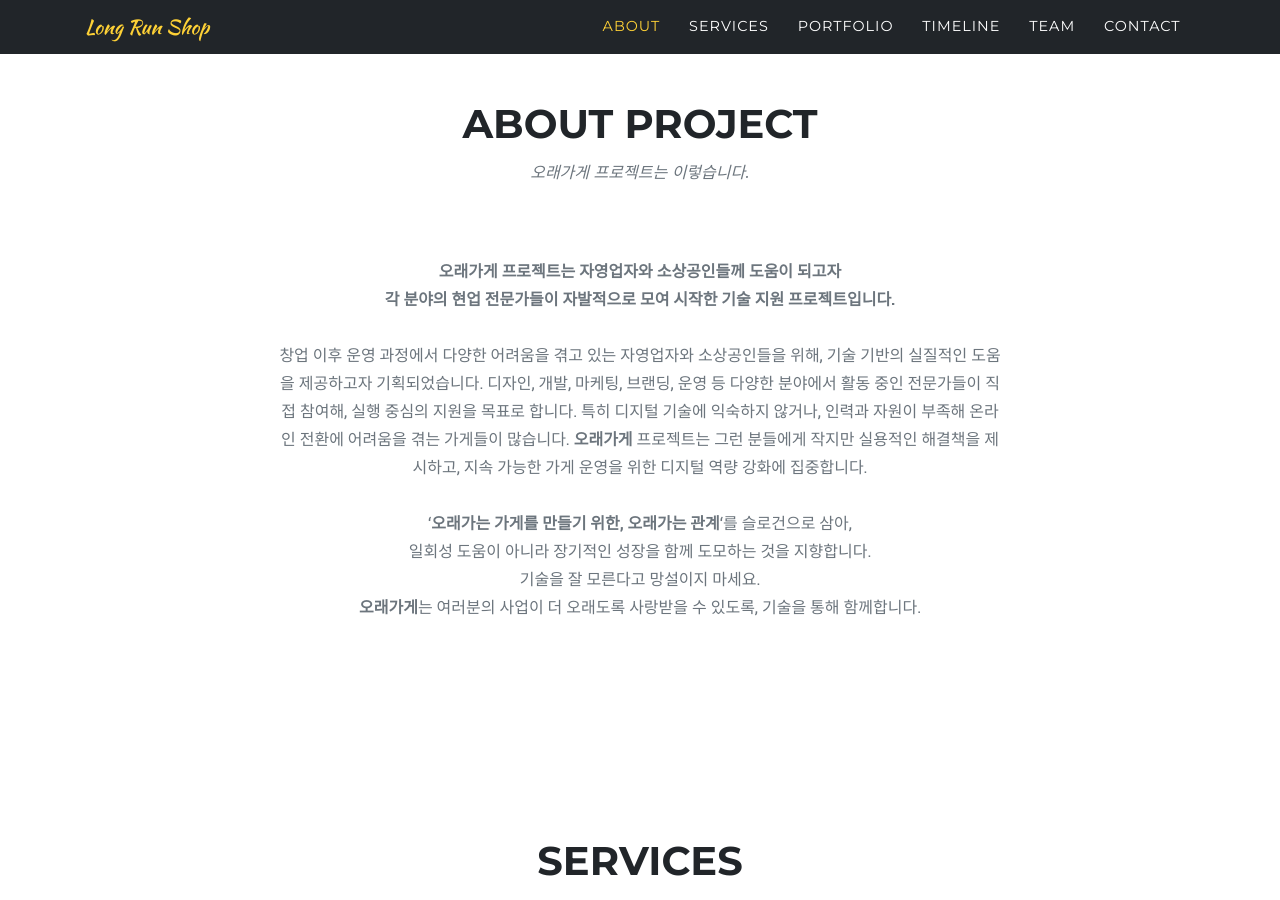
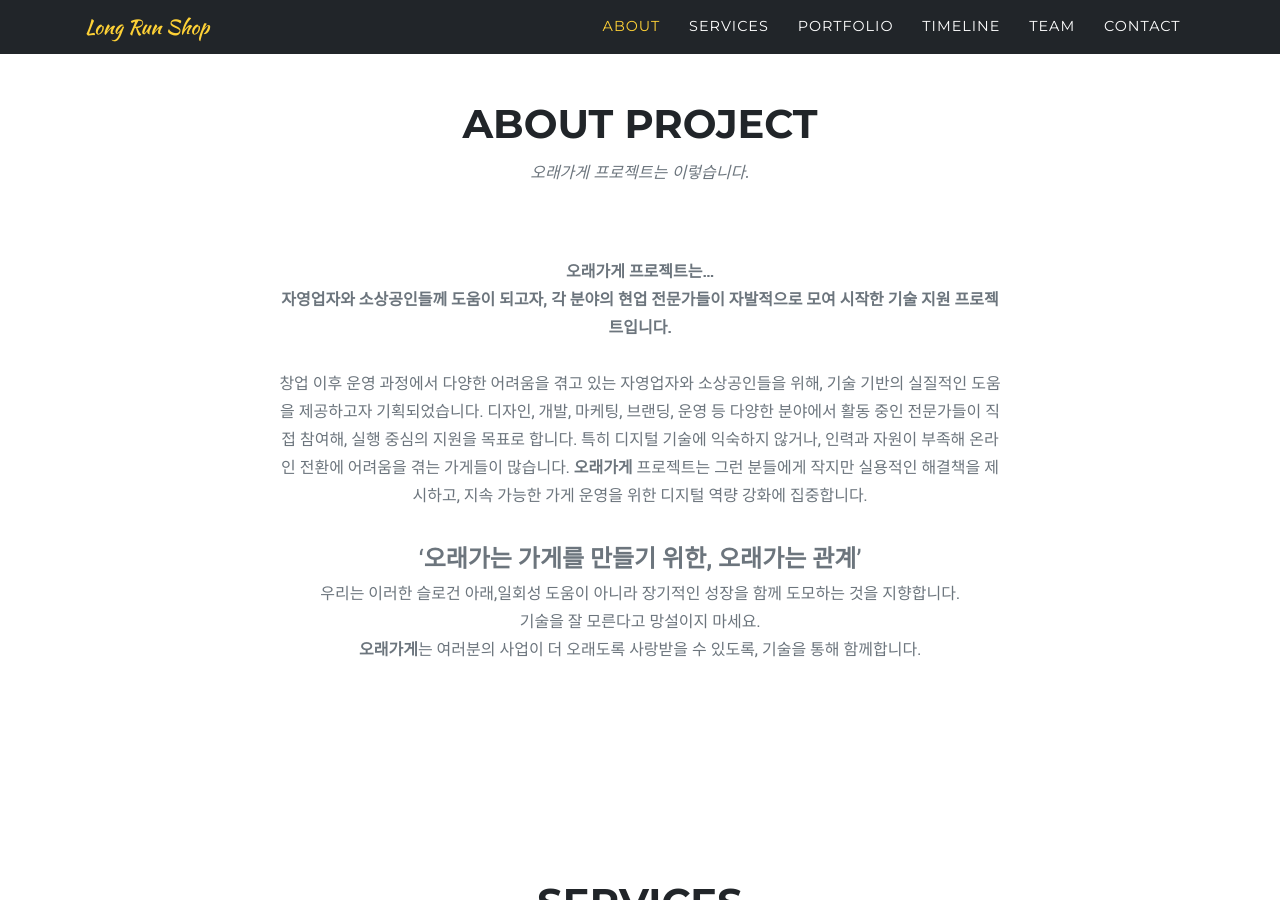
Before and after one commit to WowPeter/long-run-shop, a Jekyll site: the page built from index.md, in a window 1280 px wide and 900 px high, scrolled down 845 px. Built offline with Jekyll 4.4.1, drawn with Linux system fonts in a browser that asks for light colours; some web fonts are replaced.

Commit message:
- building

```diff
--- a/_data/sitetext.yml
+++ b/_data/sitetext.yml
@@ -64,14 +64,14 @@ en: &DEFAULT_EN
   about:
     title: "About Project"
     text: "오래가게 프로젝트는 이렇습니다."
-    body: "**오래가게 프로젝트는 자영업자와 소상공인들께 도움이 되고자**<br>
-    **각 분야의 현업 전문가들이 자발적으로 모여 시작한 기술 지원 프로젝트입니다.**<br><br>
+    body: "**오래가게 프로젝트는...**<br>
+    **자영업자와 소상공인들께 도움이 되고자, 각 분야의 현업 전문가들이 자발적으로 모여 시작한 기술 지원 프로젝트입니다.**<br><br>
     창업 이후 운영 과정에서 다양한 어려움을 겪고 있는 자영업자와 소상공인들을 위해, 기술 기반의 실질적인 도움을 제공하고자 기획되었습니다.
     디자인, 개발, 마케팅, 브랜딩, 운영 등 다양한 분야에서 활동 중인 전문가들이 직접 참여해, 실행 중심의 지원을 목표로 합니다.
     특히 디지털 기술에 익숙하지 않거나, 인력과 자원이 부족해 온라인 전환에 어려움을 겪는 가게들이 많습니다.
     **오래가게** 프로젝트는 그런 분들에게 작지만 실용적인 해결책을 제시하고, 지속 가능한 가게 운영을 위한 디지털 역량 강화에 집중합니다.<br><br>
-    '**오래가는 가게를 만들기 위한, 오래가는 관계**'를 슬로건으로 삼아,<br>
-    일회성 도움이 아니라 장기적인 성장을 함께 도모하는 것을 지향합니다.<br>
+    <span style='font-size:150%'>'**오래가는 가게를 만들기 위한, 오래가는 관계**'</span><br>
+    우리는 이러한 슬로건 아래,일회성 도움이 아니라 장기적인 성장을 함께 도모하는 것을 지향합니다.<br>
     기술을 잘 모른다고 망설이지 마세요.<br>
     **오래가게**는 여러분의 사업이 더 오래도록 사랑받을 수 있도록, 기술을 통해 함께합니다.
     "
```
